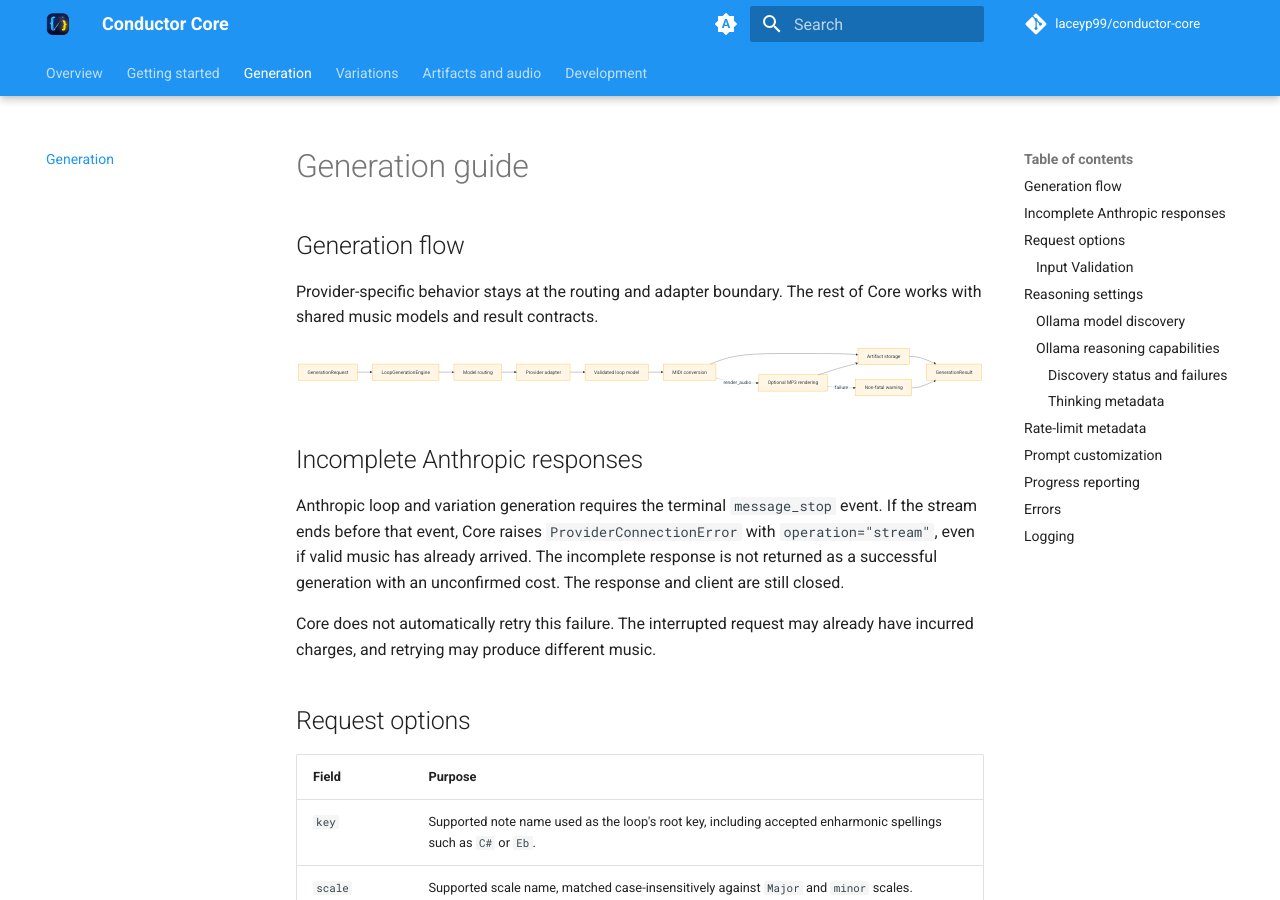
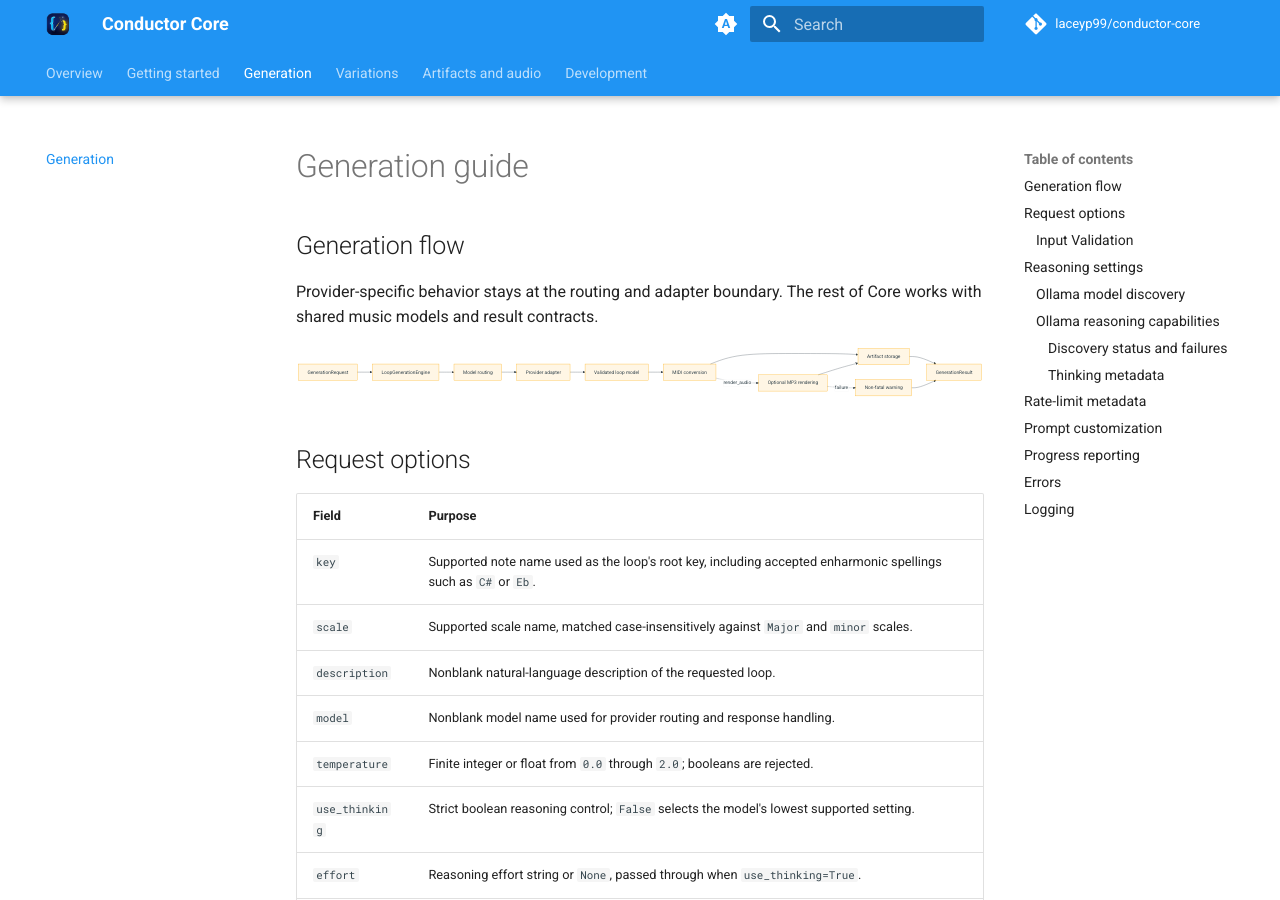
Before and after one commit to laceyp99/conductor-core, an MkDocs documentation site: the page built from docs/generation.md, in a window 1280 px wide and 900 px high. Built offline with MkDocs 1.6.1 and Material for MkDocs 9.7.7, drawn with Linux system fonts in a browser that asks for light colours; comment, search, counter and statistics services are not loaded; some of the changed text lies outside the part shown.

Commit message:
docs: group incomplete stream guidance with errors

````diff
--- a/docs/generation.md
+++ b/docs/generation.md
@@ -19,17 +19,6 @@ flowchart LR
     audio -. failure .-> warning[Non-fatal warning]
     warning --> result
 ```
-
-## Incomplete Anthropic responses
-
-Anthropic loop and variation generation requires the terminal `message_stop`
-event. If the stream ends before that event, Core raises
-`ProviderConnectionError` with `operation="stream"`, even if valid music has
-already arrived. The incomplete response is not returned as a successful
-generation with an unconfirmed cost. The response and client are still closed.
-
-Core does not automatically retry this failure. The interrupted request may
-already have incurred charges, and retrying may produce different music.
 
 ## Request options
 
````
Also changed, not shown: other parts of docs/generation.md (+9 -0 lines).
